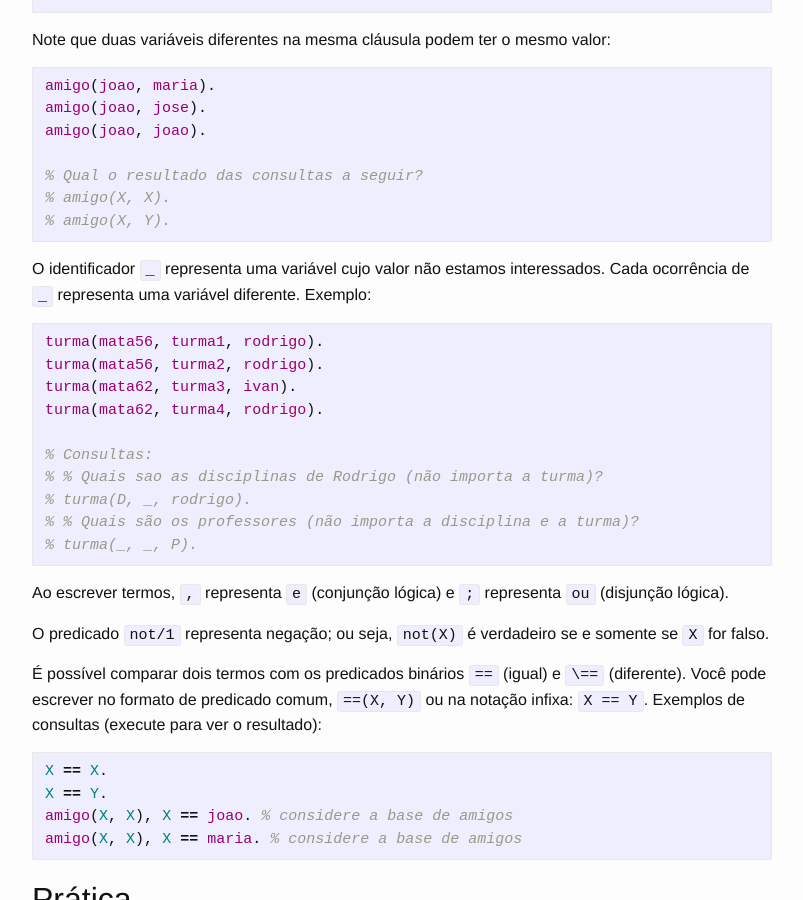
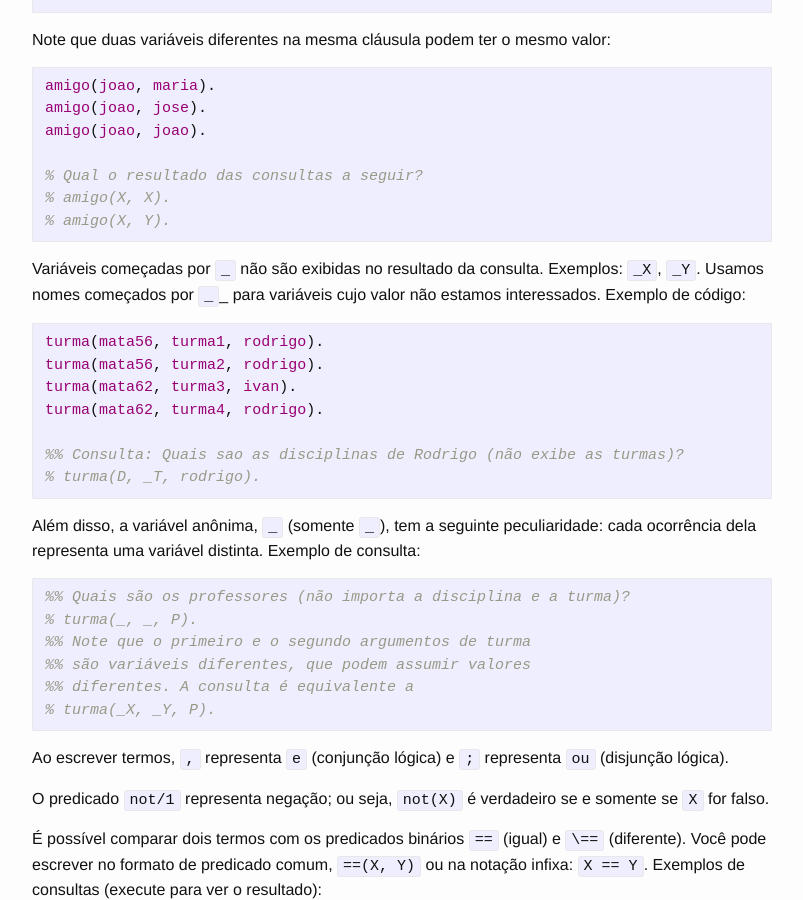
Before and after one commit to rodrigorgs/mata56-20161, a Jekyll site: the page built from aula02-prolog.md, in a window 1280 px wide and 900 px high, scrolled down 776 px. Shown: the whole window, without its empty margins (238-1041 px from the left). Built offline with Jekyll 4.4.1, drawn with Linux system fonts in a browser that asks for light colours.

Commit message:
Explica o funcionamento de variáveis como _X e _Y.

````diff
--- a/aula02-prolog.md
+++ b/aula02-prolog.md
@@ -42,7 +42,7 @@ amigo(joao, joao).
 % amigo(X, Y).
 ```
 
-O identificador `_` representa uma variável cujo valor não estamos interessados. Cada ocorrência de `_` representa uma variável diferente. Exemplo:
+Variáveis começadas por `_` não são exibidas no resultado da consulta. Exemplos: `_X`, `_Y`. Usamos nomes começados por `_`_ para variáveis cujo valor não estamos interessados. Exemplo de código:
 
 ```prolog
 turma(mata56, turma1, rodrigo).
@@ -50,11 +50,19 @@ turma(mata56, turma2, rodrigo).
 turma(mata62, turma3, ivan).
 turma(mata62, turma4, rodrigo).
 
-% Consultas:
-% % Quais sao as disciplinas de Rodrigo (não importa a turma)?
-% turma(D, _, rodrigo).
-% % Quais são os professores (não importa a disciplina e a turma)?
+%% Consulta: Quais sao as disciplinas de Rodrigo (não exibe as turmas)?
+% turma(D, _T, rodrigo).
+```
+
+Além disso, a variável anônima, `_` (somente `_`), tem a seguinte peculiaridade: cada ocorrência dela representa uma variável distinta. Exemplo de consulta:
+
+```prolog
+%% Quais são os professores (não importa a disciplina e a turma)?
 % turma(_, _, P).
+%% Note que o primeiro e o segundo argumentos de turma
+%% são variáveis diferentes, que podem assumir valores
+%% diferentes. A consulta é equivalente a
+% turma(_X, _Y, P).
 ```
 
 Ao escrever termos, `,` representa `e` (conjunção lógica) e `;` representa `ou` (disjunção lógica).
````
